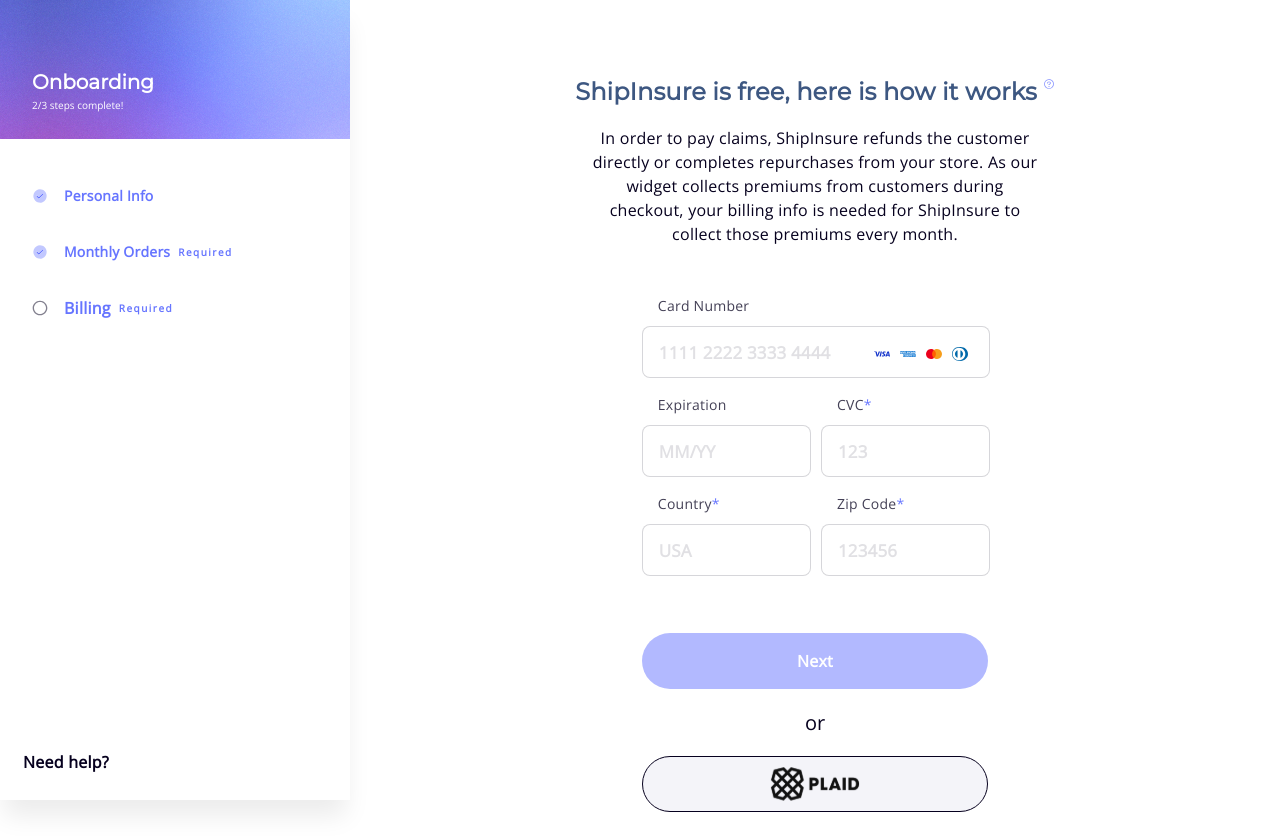
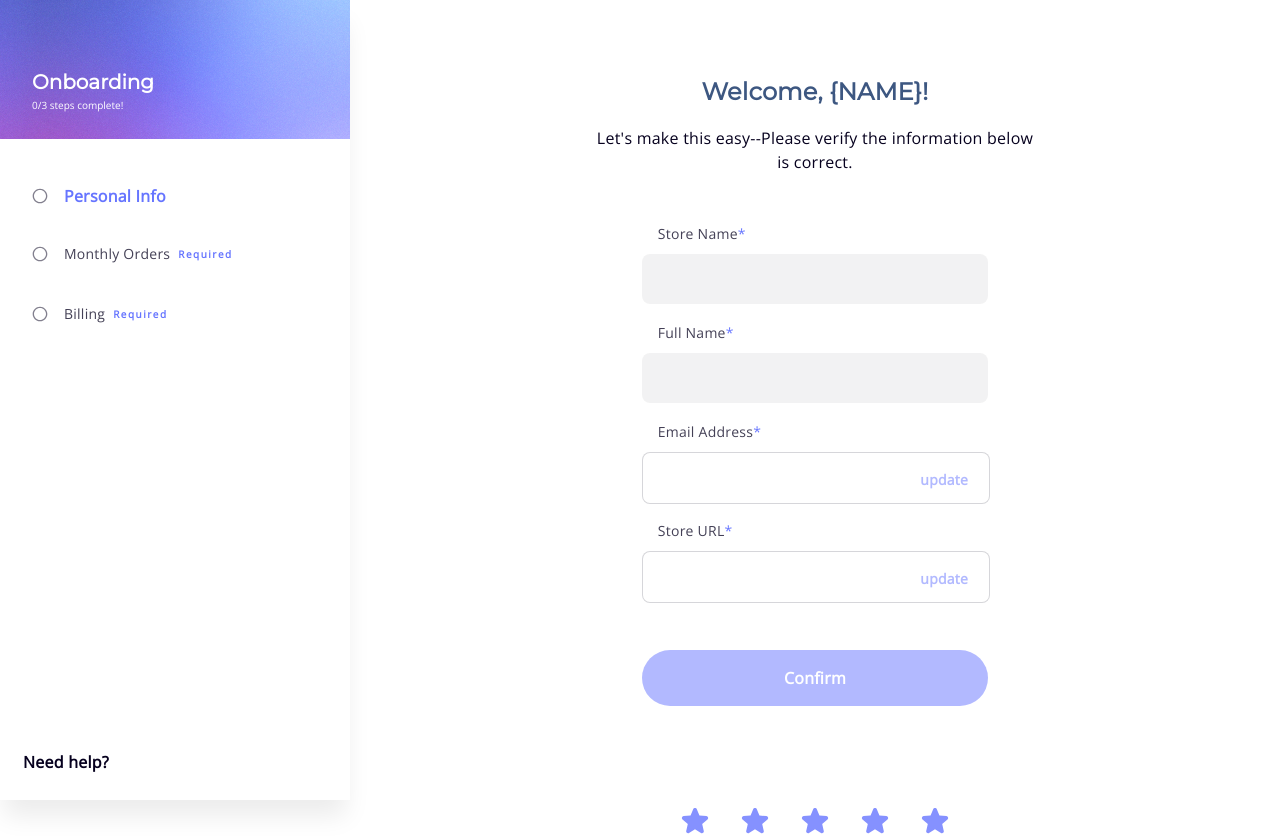
Before and after one commit to dkhmora/shipinsure-onboarding, a React (Create React App) app: page / in a window 1280 px wide. Shown: the top 836 px of the page. Built offline with nearby package versions, Linux system fonts and the light colour scheme.

Commit message:
Form submissions are now reflected in flow

```diff
--- a/src/App.js
+++ b/src/App.js
@@ -8,7 +8,15 @@
   const [steps, setSteps] = useState(onboardingSteps);
 
   const handleFormSubmit = (stepTitle, formData) => {
-    console.log(stepTitle, formData);
+    const stepTitleIndex = steps.findIndex((step) => step.title === stepTitle);
+
+    setSteps((prevVal) => {
+      const curr = [...prevVal];
+
+      curr[stepTitleIndex] = { ...curr[stepTitleIndex], completed: true };
+
+      return curr;
+    });
   };
 
   return (
--- a/src/components/Form/BillingForm.jsx
+++ b/src/components/Form/BillingForm.jsx
@@ -59,7 +59,7 @@
   const formValid = Object.keys(errors).length === 0;
 
   return (
-    <section class="form-container">
+    <section className="form-container">
       <div className="form-title-container">
         <h1 className="form-title-text">
           ShipInsure is free, here is how it works
--- a/src/components/Form/Container.jsx
+++ b/src/components/Form/Container.jsx
@@ -8,7 +8,10 @@
 export default function Container({ steps, onSubmit }) {
   const renderForm = () => {
     const firstFalseCompletedIndex = steps.findIndex((step) => !step.completed);
-    const formTitle = steps[firstFalseCompletedIndex].title;
+    const formTitle =
+      firstFalseCompletedIndex >= 0
+        ? steps[firstFalseCompletedIndex].title
+        : "Success Page";
 
     switch (formTitle) {
       case "Personal Info":
@@ -18,7 +21,11 @@
       case "Billing":
         return <BillingForm stepTitle={formTitle} onSubmit={onSubmit} />;
       default:
-        return <div>Error: Invalid User Role</div>;
+        return (
+          <div>
+            <p className="success-text">Welcome to the ShipInsure family!</p>
+          </div>
+        );
     }
   };
 
--- a/src/components/Form/Form.css
+++ b/src/components/Form/Form.css
@@ -362,3 +362,17 @@
 .question-icon {
   margin-left: 6px;
 }
+
+.success-text {
+  color: var(--Slate, #3d5781);
+  text-align: center;
+
+  /* H4 | Montserrat */
+  font-family: Montserrat;
+  font-size: 40px;
+  font-style: normal;
+  font-weight: 700;
+  line-height: 48px; /* 116.667% */
+  letter-spacing: 0.18px;
+  margin-bottom: 50px;
+}
--- a/src/components/Form/MonthlyOrdersForm.jsx
+++ b/src/components/Form/MonthlyOrdersForm.jsx
@@ -20,7 +20,7 @@
   };
 
   return (
-    <section class="form-container">
+    <section className="form-container">
       <h1 className="form-title-text">Tell us a bit about your store!</h1>
 
       <p className="form-subtitle-text">
--- a/src/components/Form/PersonalInfoForm.jsx
+++ b/src/components/Form/PersonalInfoForm.jsx
@@ -57,7 +57,7 @@
   const formValid = Object.keys(errors).length === 0;
 
   return (
-    <section class="form-container">
+    <section className="form-container">
       <h1 className="form-title-text">Welcome, {"{NAME}"}!</h1>
 
       <p className="form-subtitle-text">
--- a/src/components/SideBar/SideBar.jsx
+++ b/src/components/SideBar/SideBar.jsx
@@ -6,7 +6,10 @@
 
 export default function SideBar({ steps }) {
   const firstFalseCompletedIndex = steps.findIndex((step) => !step.completed);
-  const selectedStepTitle = steps[firstFalseCompletedIndex].title;
+  const selectedStepTitle =
+    firstFalseCompletedIndex >= 0
+      ? steps[firstFalseCompletedIndex].title
+      : "Success Page";
 
   return (
     <div className="sidebar-container">
--- a/src/components/SideBar/Steps.jsx
+++ b/src/components/SideBar/Steps.jsx
@@ -3,7 +3,6 @@
 import CheckIcon from "../../assets/icons/Check.svg";
 
 export default function Steps({ steps, selectedStepTitle }) {
-  console.log(selectedStepTitle);
   return (
     <div className="steps-container">
       {steps.map(({ title, required, completed }, index) => (
--- a/src/constants/index.js
+++ b/src/constants/index.js
@@ -1,6 +1,6 @@
 export const onboardingSteps = [
-  { title: "Personal Info", required: false, completed: true },
-  { title: "Monthly Orders", required: true, completed: true },
+  { title: "Personal Info", required: false, completed: false },
+  { title: "Monthly Orders", required: true, completed: false },
   { title: "Billing", required: true, completed: false },
 ];
 
```
